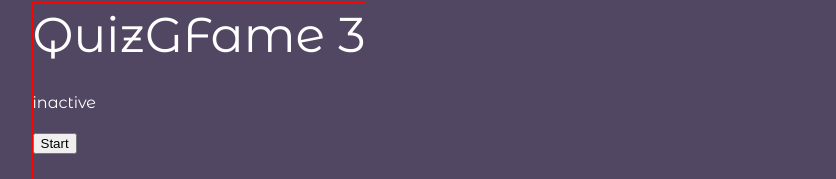
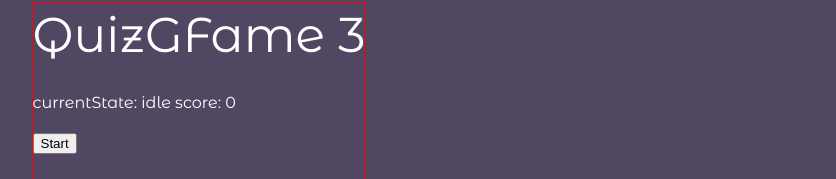
Before and after one commit to masiuciszek/Typescript-NodeJS, a React (Create React App) app: page /q3 in a window 1280 px wide. Shown: the part 362-541 px from the top of the page, without its empty margins (441-1277 px from the left). Built offline with nearby package versions, Linux system fonts and the light colour scheme.

Commit message:
feat: x-state quiz

```diff
--- a/src/components/quiz-v3/index.tsx
+++ b/src/components/quiz-v3/index.tsx
@@ -1,8 +1,17 @@
 import styled from "@emotion/styled"
 import { useMachine } from "@xstate/react"
 import { AnimatePresence, motion } from "framer-motion"
-import { assign, createMachine, Interpreter } from "xstate"
+import { assign, createMachine, EventObject, Interpreter } from "xstate"
 import Layout from "../layout"
+
+function assertEventType<TE extends EventObject, TType extends TE["type"]>(
+  event: TE,
+  eventType: TType
+): asserts event is TE & { type: TType } {
+  if (event.type !== eventType) {
+    throw new Error(`Invalid event: expected "${eventType}", got "${event.type}"`)
+  }
+}
 
 interface Answer {
   answer: string
@@ -29,8 +38,8 @@ const quizData = [
     question: "Who won world cup in football 2002?",
     answers: [
       { answer: "Brail", isTrue: true },
-      { answer: "Germany", isTrue: false },
-      { answer: "France", isTrue: false },
+      { answer: "England", isTrue: false },
+      { answer: "Italy", isTrue: false },
     ],
   },
 ]
@@ -45,19 +54,20 @@ type QuizMachineEvent =
   | { type: "TOGGLE" }
   | { type: "CLICK" }
   | { type: "SELECT" }
-  | { type: "NEXT" }
+  | { type: "NEXT"; isTrue: boolean }
+  | { type: "START" }
 
 const quizMachine = createMachine<QuizGameContext, QuizMachineEvent>(
   {
     id: "quiz",
-    initial: "inactive",
+    initial: "idle",
     context: {
       score: 0,
       currentQuestion: 0,
       quizData,
     },
     states: {
-      inactive: {
+      idle: {
         on: {
           TOGGLE: {
             target: "active",
@@ -65,25 +75,17 @@ const quizMachine = createMachine<QuizGameContext, QuizMachineEvent>(
         },
       },
       active: {
+        always: [{ target: "finalQuestion", cond: "isOnLastQuestion" }],
         on: {
-          TOGGLE: {
-            target: "inactive",
-          },
-          SELECT: {
-            target: "select",
+          NEXT: {
+            actions: ["nextQuestion", "incrementScore"],
           },
         },
       },
-      select: {
-        initial: "gameOn",
-        states: {
-          gameOn: {
-            entry: "nextQuestion",
-            on: {
-              NEXT: {
-                target: "#quiz.active",
-              },
-            },
+      finalQuestion: {
+        on: {
+          NEXT: {
+            actions: ["incrementScore"],
           },
         },
       },
@@ -94,6 +96,24 @@ const quizMachine = createMachine<QuizGameContext, QuizMachineEvent>(
       nextQuestion: assign({
         currentQuestion: context => context.currentQuestion + 1,
       }),
+      incrementScore: assign({
+        score: ({ score }, event) => {
+          if (event.type === "NEXT") {
+            return event.isTrue ? score + 1 : score
+          }
+          return score
+        },
+      }),
+    },
+    guards: {
+      isAnswerCorrect: (_, event) => {
+        if (event.type === "NEXT") {
+          return event.isTrue
+        }
+        return false
+      },
+      isNotOnLastQuestion: context => context.quizData.length - 1 !== context.currentQuestion,
+      isOnLastQuestion: context => context.quizData.length - 1 === context.currentQuestion,
     },
   }
 )
@@ -109,29 +129,29 @@ const BtnWrapper = styled.div`
 
 const QuizGame = () => {
   const [state, send] = useMachine(quizMachine)
+  console.log("state.context", state.context)
+
+  const showQuestions = state.value === "active" || state.value === "finalQuestion"
 
   return (
     <Layout>
       <Wrapper>
         <h1>QuizGFame 3</h1>
-        <p>{state.value}</p>
+        <p>
+          {" "}
+          currentState: {state.value} score: {state.context.score}{" "}
+        </p>
         <BtnWrapper>
-          {state.matches("inactive") && (
+          {state.matches("idle") && (
             <button type="button" onClick={() => send("TOGGLE")}>
               {" "}
               Start
             </button>
           )}
-          {state.value === "active" && (
-            <button type="button" onClick={() => send("TOGGLE")}>
-              {" "}
-              Close game
-            </button>
-          )}
         </BtnWrapper>
 
         <AnimatePresence presenceAffectsLayout>
-          {state.matches("active") && (
+          {showQuestions && (
             <QuizBox
               quizData={state.context.quizData}
               send={send}
@@ -164,7 +184,9 @@ function QuizBox({ quizData, send, currentQuestion }: QuizBoxProps) {
             <li key={answer}>
               <button
                 onClick={() => {
-                  send("SELECT")
+                  send("NEXT", { isTrue })
+                  console.log("foooo")
+                  // send("SELECT")
                 }}
               >
                 {answer}
```
